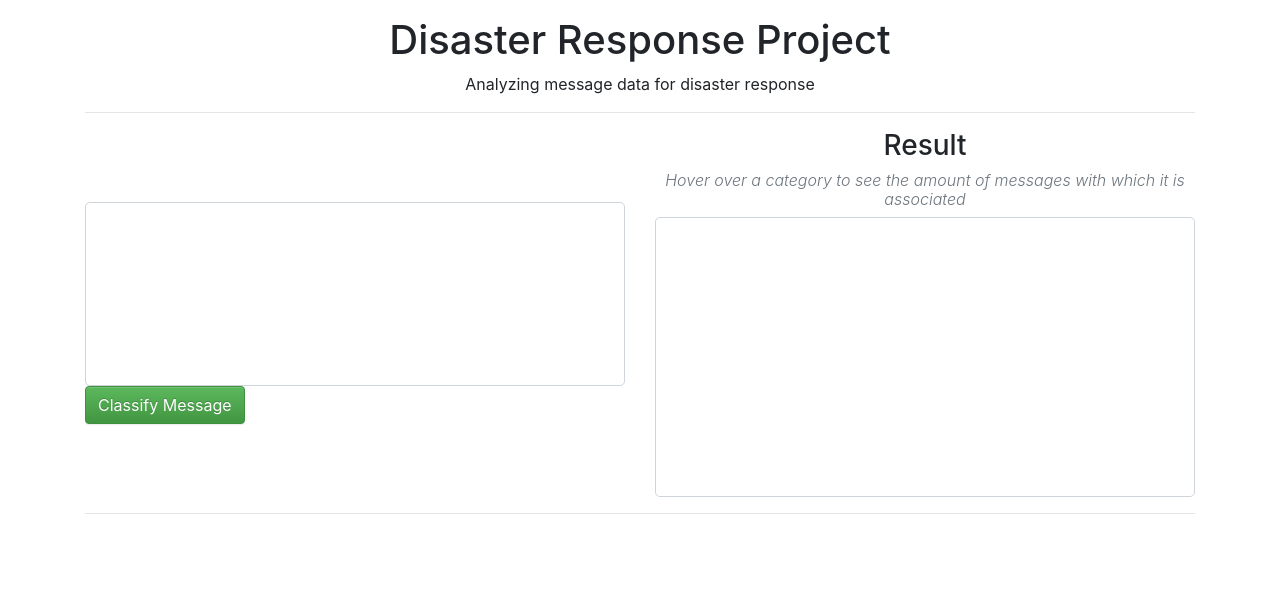
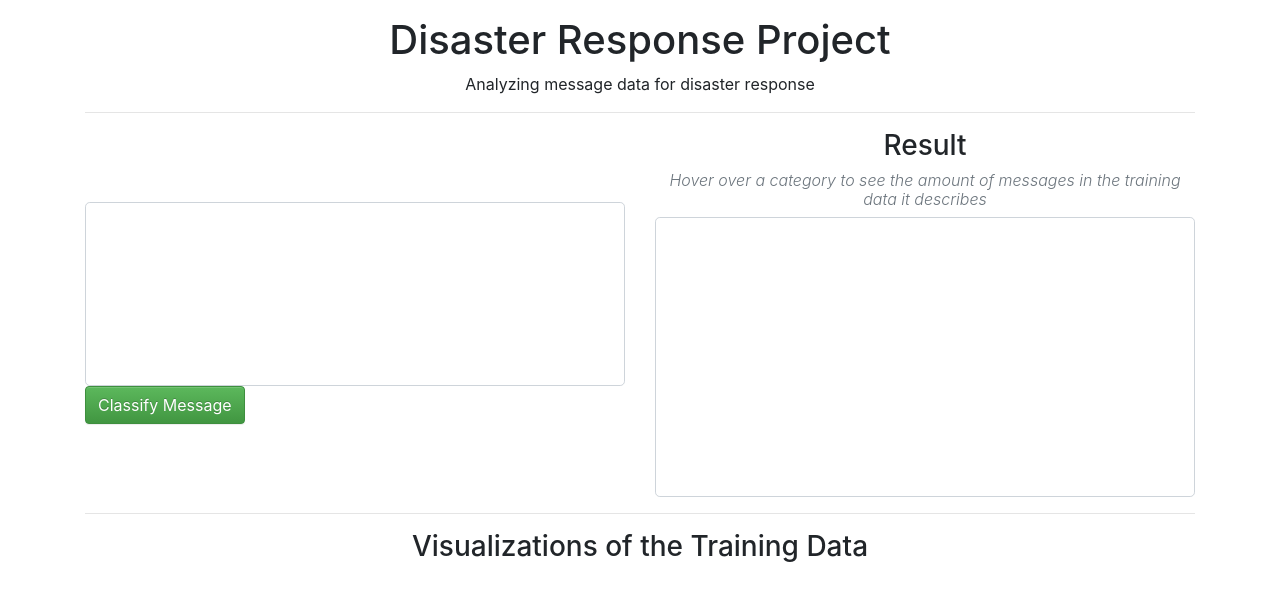
Before and after one commit to LinkWentz/Disaster-Response-Pipelines, a Flask app: template app/templates/master.html in a window 1280 px wide. Shown: the part 56-657 px from the top of the page. Run offline with Flask 2, Linux system fonts and the light colour scheme; the template is opened without the code that fills it, so the values that code supplies are empty; parts of the project's set-up code (start-up, migrations or seed data) failed here and were passed over; some libraries are stand-ins or nearby versions.

Commit message:
Change labelling in web app for clarity

```diff
--- a/app/run.py
+++ b/app/run.py
@@ -104,7 +104,7 @@ def index():
             ],
 
             'layout': {
-                'title': 'Most Common Words',
+                'title': 'Messages by Amount of Categories',
                 'yaxis': {
                     'categoryorder':'total ascending'
                 },
--- a/app/templates/master.html
+++ b/app/templates/master.html
@@ -44,7 +44,7 @@
             </div>
             <div class="col-6">
                 <h3 class="text-center">Result</h3>
-                <h6 class="text-center text-muted font-italic font-weight-light">Hover over a category to see the amount of messages with which it is associated</h6>
+                <h6 class="text-center text-muted font-italic font-weight-light">Hover over a category to see the amount of messages in the training data it describes</h6>
                 <table class="text-center outline">
                     <tbody>
                         {% for row in category_table %}
@@ -74,6 +74,7 @@
         </div>
         <hr />
         <div class="container">
+            <h3 class="text-center">Visualizations of the Training Data</h3>
             <div class="row">
                 <div class="col-6">
                     <div id="{{ids[0]}}" class="d-flex align-items-center justify-content-center"></div>
```
